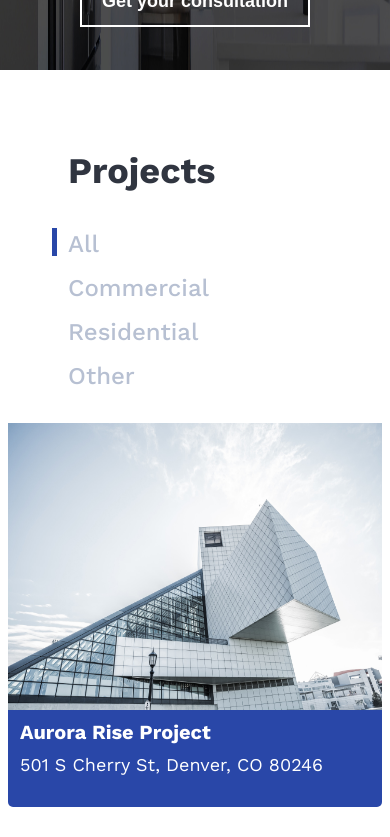
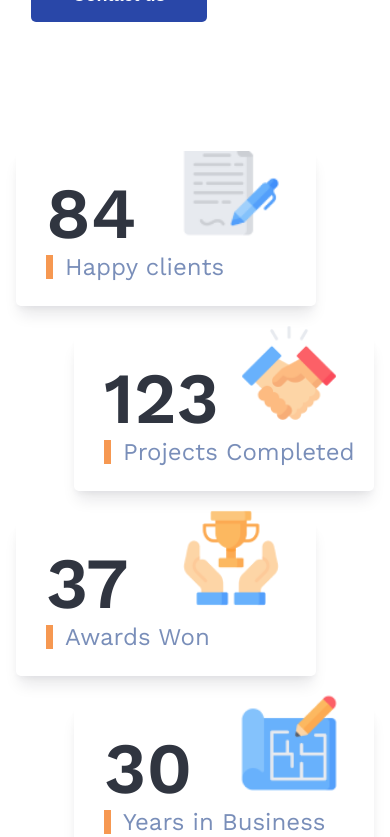
Before and after one commit to TheAlmightyMight/Next-JS-Landing-Page, a Next.js app: page / in a window 390 px wide. Shown: the part 3920-4757 px from the top of the page. Built offline with nearby package versions, Linux system fonts and the light colour scheme.

Commit message:
fix: fixed responsvieness of experience section

```diff
--- a/next.config.js
+++ b/next.config.js
@@ -2,7 +2,6 @@
 const path = require('path')
 
 const nextConfig = {
-	reactStrictMode: false,
 	poweredByHeader: false,
 	sassOptions: {
 		includePaths: [path.join(__dirname, '/src/sass/')],
@@ -10,6 +9,7 @@ const nextConfig = {
 	images: {
 		formats: ['image/avif', 'image/webp'],
 	},
+	export: 'static',
 }
 
 module.exports = nextConfig
--- a/src/app/page.tsx
+++ b/src/app/page.tsx
@@ -14,7 +14,7 @@ export default function Home() {
 			<Reputation />
 			<About />
 			<Services />
-			{/* <Experience /> */}
+			<Experience />
 			<Consultation />
 			<Projects />
 			<ReachOut />
--- a/src/components/icons/ArrowLeft.tsx
+++ b/src/components/icons/ArrowLeft.tsx
@@ -10,7 +10,6 @@ export const ArrowLeftIcon: React.FC = () => {
 		>
 			<path
 				fillRule='evenodd'
-				fillRule='evenodd'
 				d='M26 9C26 8.74955 25.9022 8.50936 25.728 8.33227C25.5539 8.15518 25.3177 8.05569 25.0715 8.05569H3.1716L9.01566 2.11408C9.10198 2.02628 9.17047 1.92205 9.21719 1.80733C9.26391 1.69262 9.28796 1.56967 9.28796 1.4455C9.28796 1.32134 9.26391 1.19839 9.21719 1.08368C9.17047 0.968962 9.10198 0.86473 9.01566 0.776932C8.92933 0.689133 8.82684 0.619488 8.71405 0.571972C8.60125 0.524456 8.48036 0.5 8.35827 0.5C8.23618 0.5 8.11529 0.524456 8.00249 0.571972C7.8897 0.619488 7.78721 0.689133 7.70088 0.776932L0.272785 8.33143C0.186316 8.41914 0.117712 8.52335 0.0709035 8.63808C0.0240945 8.7528 0 8.87579 0 9C0 9.12421 0.0240945 9.2472 0.0709035 9.36192C0.117712 9.47665 0.186316 9.58085 0.272785 9.66857L7.70088 17.2231C7.78721 17.3109 7.8897 17.3805 8.00249 17.428C8.11529 17.4755 8.23618 17.5 8.35827 17.5C8.48036 17.5 8.60125 17.4755 8.71405 17.428C8.82684 17.3805 8.92933 17.3109 9.01566 17.2231C9.10198 17.1353 9.17047 17.031 9.21719 16.9163C9.26391 16.8016 9.28796 16.6787 9.28796 16.5545C9.28796 16.4303 9.26391 16.3074 9.21719 16.1927C9.17047 16.078 9.10198 15.9737 9.01566 15.8859L3.1716 9.94431H25.0715C25.3177 9.94431 25.5539 9.84482 25.728 9.66773C25.9022 9.49064 26 9.25045 26 9Z'
 				fill='white'
 			/>
--- a/src/components/icons/ArrowRight.tsx
+++ b/src/components/icons/ArrowRight.tsx
@@ -11,7 +11,6 @@ export const ArrowRightIcon: React.FC = () => {
 		>
 			<path
 				fillRule='evenodd'
-				fillRule='evenodd'
 				d='M-1.16426e-06 9C-1.18615e-06 9.25045 0.0978229 9.49063 0.271952 9.66773C0.446082 9.84482 0.682254 9.94431 0.928509 9.94431L22.8284 9.94431L16.9843 15.8859C16.898 15.9737 16.8295 16.078 16.7828 16.1927C16.7361 16.3074 16.712 16.4303 16.712 16.5545C16.712 16.6787 16.7361 16.8016 16.7828 16.9163C16.8295 17.031 16.898 17.1353 16.9843 17.2231C17.0707 17.3109 17.1732 17.3805 17.286 17.428C17.3987 17.4755 17.5196 17.5 17.6417 17.5C17.7638 17.5 17.8847 17.4755 17.9975 17.428C18.1103 17.3805 18.2128 17.3109 18.2991 17.2231L25.7272 9.66857C25.8137 9.58086 25.8823 9.47665 25.9291 9.36192C25.9759 9.2472 26 9.12421 26 9C26 8.87579 25.9759 8.7528 25.9291 8.63808C25.8823 8.52335 25.8137 8.41915 25.7272 8.33143L18.2991 0.776933C18.2128 0.689136 18.1103 0.619489 17.9975 0.571973C17.8847 0.524457 17.7638 0.500001 17.6417 0.500001C17.5196 0.500001 17.3988 0.524457 17.286 0.571973C17.1732 0.619489 17.0707 0.689136 16.9843 0.776933C16.898 0.864732 16.8295 0.968963 16.7828 1.08368C16.7361 1.19839 16.712 1.32134 16.712 1.4455C16.712 1.56967 16.7361 1.69262 16.7828 1.80734C16.8295 1.92205 16.898 2.02628 16.9843 2.11408L22.8284 8.05569L0.92851 8.05569C0.682254 8.05569 0.446082 8.15518 0.271952 8.33227C0.097823 8.50936 -1.14236e-06 8.74955 -1.16426e-06 9Z'
 				fill='white'
 			/>
--- a/src/components/icons/FacebookIcon.tsx
+++ b/src/components/icons/FacebookIcon.tsx
@@ -11,7 +11,6 @@ export const FacebookIcon: React.FC = () => {
 		>
 			<path
 				fillRule='evenodd'
-				fillRule='evenodd'
 				d='M0 20.1117C0 30.055 7.22167 38.3233 16.6667 40V25.555H11.6667V20H16.6667V15.555C16.6667 10.555 19.8883 7.77833 24.445 7.77833C25.8883 7.77833 27.445 8 28.8883 8.22167V13.3333H26.3333C23.8883 13.3333 23.3333 14.555 23.3333 16.1117V20H28.6667L27.7783 25.555H23.3333V40C32.7783 38.3233 40 30.0567 40 20.1117C40 9.05 31 0 20 0C9 0 0 9.05 0 20.1117Z'
 				fill='#3D445C'
 			/>
--- a/src/components/sections/experience/Card.tsx
+++ b/src/components/sections/experience/Card.tsx
@@ -1,18 +1,14 @@
 import React from 'react'
 
 interface Props {
-	size: 'small' | 'large'
 	number: number
 	text: string
 	icon: React.ReactElement
 	dataId: number
 }
-export const Card: React.FC<Props> = ({ size, number, text, icon, dataId }) => {
+export const Card: React.FC<Props> = ({ number, text, icon, dataId }) => {
 	return (
-		<div
-			style={{ width: size === 'large' ? '330px' : '280px' }}
-			className='experience__card'
-		>
+		<div className='experience__card'>
 			<h5 className='experience__card-heading'>{number}</h5>
 			<p className='experience__card-info'>{text}</p>
 			<div
--- a/src/components/sections/experience/Experience.tsx
+++ b/src/components/sections/experience/Experience.tsx
@@ -40,7 +40,6 @@ export const Experience: React.FC = () => {
 						icon={el.icon}
 						text={el.text}
 						number={el.number}
-						size={el.size}
 					/>
 				))}
 			</div>
--- a/src/sass/base/_reset.scss
+++ b/src/sass/base/_reset.scss
@@ -80,6 +80,7 @@ main {
 
 body {
 	line-height: 1;
+	overflow-x: hidden;
 }
 
 ol,
--- a/src/sass/sections/_experience.scss
+++ b/src/sass/sections/_experience.scss
@@ -1,5 +1,6 @@
 @use '../base/typography' as *;
 @use '../base/variables' as *;
+
 .experience {
 	display: flex;
 	justify-content: center;
@@ -11,98 +12,64 @@
 		flex-direction: column-reverse;
 
 		& > .experience__icons {
-			margin-top: 80px;
-			margin-left: 20px;
+			margin-top: 85px;
 			margin-right: 0;
 		}
 	}
 }
 .experience__icons {
-	display: grid;
-	grid-template-columns: repeat(4, 1fr) 25px 1px;
-	grid-template-rows: repeat(9, 1fr);
+	display: flex;
+	padding-inline: 1rem;
 
 	justify-content: center;
+	flex-direction: column;
+	overflow: hidden;
 
-	margin-right: 30px;
+	width: 600px;
+	margin-right: 50px;
+	gap: 30px;
 
-	@media (max-width: 675px) {
-		margin-left: 0;
-
-		width: 100%;
-		height: auto;
-
-		display: flex;
-		flex-direction: column;
-		align-items: center;
-		justify-content: center;
-
-		& .experience__card {
-			width: 280px;
-		}
-
-		& .experience__card {
-			inset: 0 0 40px 210px;
-		}
-
-		@for $i from 0 to 3 {
-			&:nth-child(#{$i}) {
-				@if $i % 2 == 0 {
-					align-self: flex-start;
-
-					@debug 'lol';
-				} @else {
-					align-self: flex-end;
-					margin-top: 100px;
-					@debug 'kek';
-				}
+	@for $i from 1 to 5 {
+		& > .experience__card:nth-of-type(#{$i}) {
+			@if $i % 2 != 0 {
+				align-self: flex-start;
+				z-index: 1;
+			} @else {
+				align-self: flex-end;
 			}
 		}
+	}
+
+	@media (max-width: 650px) {
+		width: 100%;
 	}
 }
 .experience__card {
 	position: relative;
+	width: 300px;
 	height: 155px;
 	border-radius: 5px;
 	box-shadow: 0px 12px 16px -4px rgba(17, 24, 39, 0.1),
 		0px 4px 6px -2px rgba(17, 24, 39, 0.05);
 
-	&:nth-child(1) {
-		grid-area: 1 / 3 / 4 / 7;
-	}
-
-	&:nth-child(2) {
-		grid-area: 3 / 1 / 6 / 5;
-		z-index: 0;
-	}
-
-	&:nth-child(3) {
-		grid-area: 5 / 3 / 8 / 8;
-		margin-top: 15px;
-	}
-
-	&:nth-child(4) {
-		grid-area: 7 / 1 / 10 / 5;
-	}
-
 	& > [data-id='0'] {
-		bottom: 80px;
-		left: 210px;
+		bottom: 65px;
+		left: 165px;
 	}
 
 	& > [data-id='1'] {
-		bottom: 130px;
-		right: 250px;
+		bottom: 65px;
+		left: 165px;
 	}
 
 	& > [data-id='2'] {
-		bottom: 80px;
-		left: 210px;
+		bottom: 65px;
+		left: 165px;
 	}
 
 	& > [data-id='3'] {
-		top: 100px;
-		left: 300px;
+		bottom: 65px;
+		left: 165px;
 	}
 }
 .experience__card-heading {
```
